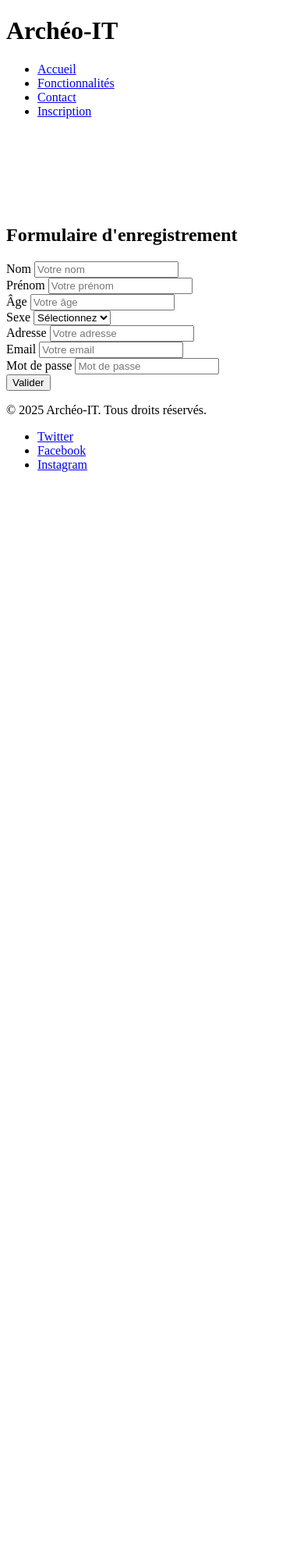
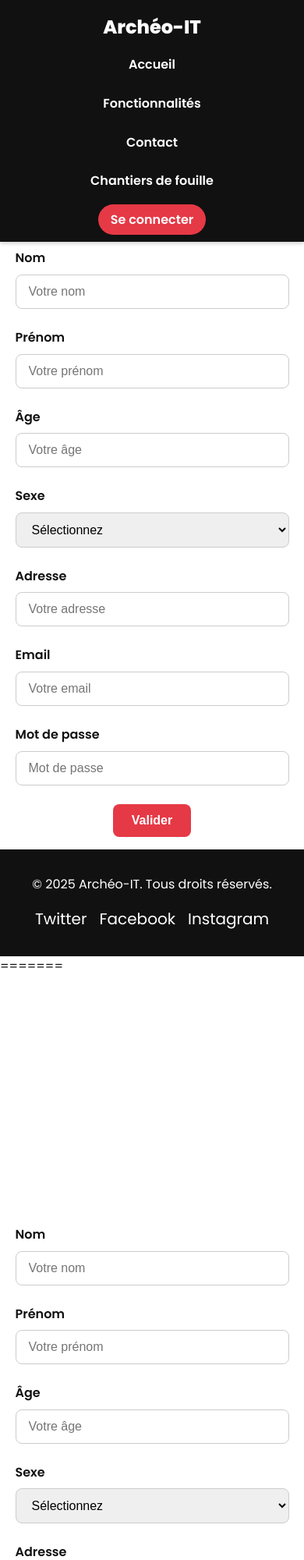
Before and after one commit to lamis-iberrakene/1FAP, a plain HTML site: page formulaire.html in a window 390 px wide. Shown: the top 2000 px of the page at 78% size. Before the commit the page ends 844 px from the top, so only its background shows below. Drawn offline with Linux system fonts and the light colour scheme.

Commit message:
chantier suite

```diff
--- a/formulaire.html
+++ b/formulaire.html
@@ -1,3 +1,4 @@
+
 <!-- formulaire.html -->
 <!DOCTYPE html>
 <html lang="fr">
@@ -127,3 +128,135 @@
     </footer>
   </body>
 </html>
+=======
+<!-- formulaire.html -->
+<!DOCTYPE html>
+<html lang="fr">
+  <head>
+    <meta charset="UTF-8" />
+    <meta name="viewport" content="width=device-width, initial-scale=1.0" />
+    <link rel="stylesheet" href="styles2.css" />
+    <title>Inscription – Archéo-IT</title>
+    <!-- Google Fonts -->
+    <link
+      href="https://fonts.googleapis.com/css2?family=Poppins:wght@300;400;600;800&display=swap"
+      rel="stylesheet"
+    />
+  </head>
+  <body>
+    <!-- Header -->
+    <header class="site-header" id="header">
+      <div class="container header-inner">
+        <h1 class="logo">Archéo-IT</h1>
+        <nav>
+          <ul class="nav-list">
+            <li><a href="index.html">Accueil</a></li>
+            <li><a href="features.html">Fonctionnalités</a></li>
+            <li><a href="contact.html">Contact</a></li>
+               <li><a href="chantier.html">Chantiers de fouille</a></li>
+            <li>
+              <a href="login.html" class="btn-signup">Se connecter</a>
+            </li>
+
+          </ul>
+        </nav>
+      </div>
+    </header>
+
+    <!-- Formulaire complet -->
+    <section id="formulaire" class="container" style="padding-top: 100px">
+      <h2 class="animate-on-scroll">Formulaire d'enregistrement</h2>
+      <form action="#" method="post" class="full-form">
+        <div class="form-group">
+          <label for="nom">Nom</label>
+          <input
+            type="text"
+            id="nom"
+            name="nom"
+            placeholder="Votre nom"
+            required
+            class="form-control"
+          />
+        </div>
+        <div class="form-group">
+          <label for="prenom">Prénom</label>
+          <input
+            type="text"
+            id="prenom"
+            name="prenom"
+            placeholder="Votre prénom"
+            required
+            class="form-control"
+          />
+        </div>
+        <div class="form-group">
+          <label for="age">Âge</label>
+          <input
+            type="number"
+            id="age"
+            name="age"
+            placeholder="Votre âge"
+            min="0"
+            required
+            class="form-control"
+          />
+        </div>
+        <div class="form-group">
+          <label for="sexe">Sexe</label>
+          <select id="sexe" name="sexe" required class="form-control">
+            <option value="">Sélectionnez</option>
+            <option value="femme">Femme</option>
+            <option value="homme">Homme</option>
+            <option value="autre">Autre</option>
+          </select>
+        </div>
+        <div class="form-group">
+          <label for="adresse">Adresse</label>
+          <input
+            type="text"
+            id="adresse"
+            name="adresse"
+            placeholder="Votre adresse"
+            required
+            class="form-control"
+          />
+        </div>
+        <div class="form-group">
+          <label for="email">Email</label>
+          <input
+            type="email"
+            id="email"
+            name="email"
+            placeholder="Votre email"
+            required
+            class="form-control"
+          />
+        </div>
+        <div class="form-group">
+          <label for="password">Mot de passe</label>
+          <input
+            type="password"
+            id="password"
+            name="password"
+            placeholder="Mot de passe"
+            required
+            class="form-control"
+          />
+        </div>
+        <button type="submit" class="btn-primary">Valider</button>
+      </form>
+    </section>
+
+    <!-- Footer -->
+    <footer class="site-footer">
+      <div class="container">
+        <p>© 2025 Archéo-IT. Tous droits réservés.</p>
+        <ul class="social-list">
+          <li><a href="#">Twitter</a></li>
+          <li><a href="#">Facebook</a></li>
+          <li><a href="#">Instagram</a></li>
+        </ul>
+      </div>
+    </footer>
+  </body>
+</html>
--- /dev/null
+++ b/styles2.css
@@ -0,0 +1,175 @@
+/* styles.css (mise Ã  jour pour formulaire complet) */
+
+/* Variables de couleur */
+:root {
+  --primary: #111;
+  --secondary: #fff;
+  --accent: #e63946;
+  --bg-hero: url("hero-bg.jpg") center/cover no-repeat;
+}
+
+/* Reset & texte */
+* {
+  box-sizing: border-box;
+  margin: 0;
+  padding: 0;
+}
+body {
+  font-family: "Poppins", sans-serif;
+  color: var(--primary);
+  background-color: var(--secondary);
+  line-height: 1.6;
+}
+a {
+  color: var(--accent);
+  text-decoration: none;
+  transition: opacity 0.3s ease;
+}
+a:hover {
+  opacity: 0.8;
+}
+
+/* Container */
+.container {
+  width: 90%;
+  max-width: 1200px;
+  margin: 0 auto;
+}
+
+/* Header & Navigation */
+.site-header {
+  background-color: var(--primary);
+  color: var(--secondary);
+  position: fixed;
+  top: 0;
+  width: 100%;
+  z-index: 1000;
+  box-shadow: 0 2px 5px rgba(0, 0, 0, 0.2);
+}
+.header-inner {
+  display: flex;
+  justify-content: space-between;
+  align-items: center;
+  padding: 1rem 0;
+}
+.logo {
+  font-size: 1.5rem;
+  font-weight: 800;
+}
+.nav-list {
+  list-style: none;
+  display: flex;
+  gap: 1.5rem;
+}
+.nav-list li a {
+  color: var(--secondary);
+  font-weight: 600;
+  padding: 0.5rem 1rem;
+}
+.btn-signup {
+  background-color: var(--accent);
+  color: var(--secondary);
+  border-radius: 2rem;
+  padding: 0.5rem 1rem;
+  font-weight: 600;
+  transition: background 0.3s ease;
+}
+.btn-signup:hover {
+  opacity: 0.9;
+}
+
+/* Formulaire complet */
+.full-form {
+  display: flex;
+  flex-direction: column;
+  gap: 1.5rem;
+  max-width: 600px;
+  margin: 2rem auto;
+}
+.form-group {
+  display: flex;
+  flex-direction: column;
+  gap: 0.5rem;
+}
+.form-group label {
+  font-weight: 600;
+  color: var(--primary);
+}
+.form-control {
+  padding: 0.75rem 1rem;
+  border: 1px solid #ccc;
+  border-radius: 0.5rem;
+  font-size: 1rem;
+}
+
+/* Bouton Valider */
+.btn-primary {
+  background-color: var(--accent);
+  color: var(--secondary);
+  padding: 0.75rem 1.5rem;
+  border: none;
+  border-radius: 0.5rem;
+  font-size: 1rem;
+  font-weight: 600;
+  cursor: pointer;
+  align-self: center;
+  transition: opacity 0.3s ease;
+}
+.btn-primary:hover {
+  opacity: 0.9;
+}
+
+/* Section Title */
+h2 {
+  font-size: 2rem;
+  margin-bottom: 1rem;
+  text-align: center;
+  color: var(--primary);
+  padding-top: 100px;
+}
+
+/* Footer */
+.site-footer {
+  background-color: var(--primary);
+  color: var(--secondary);
+  padding: 2rem 0;
+  text-align: center;
+}
+.social-list {
+  list-style: none;
+  display: flex;
+  justify-content: center;
+  gap: 1rem;
+  margin-top: 1rem;
+}
+.social-list a {
+  color: var(--secondary);
+  font-size: 1.25rem;
+}
+
+/* Animations */
+.animate-on-scroll {
+  opacity: 0;
+  transform: translateY(20px);
+  transition: opacity 0.6s ease-out, transform 0.6s ease-out;
+}
+.animate-on-scroll.visible {
+  opacity: 1;
+  transform: translateY(0);
+}
+
+/* Responsive */
+@media (max-width: 768px) {
+  .header-inner {
+    flex-direction: column;
+    gap: 1rem;
+  }
+  .nav-list {
+    flex-direction: column;
+    align-items: center;
+  }
+  .full-form {
+    width: 100%;
+    margin: 1rem auto;
+  }
+}
```
Also changed, not shown: index.html (+5 -4 lines), login.html (added, +86 -0 lines), images/GROTTES D'ISTURITZ ET D'OXOCELHAYA.jpg (added), 1 other file.
